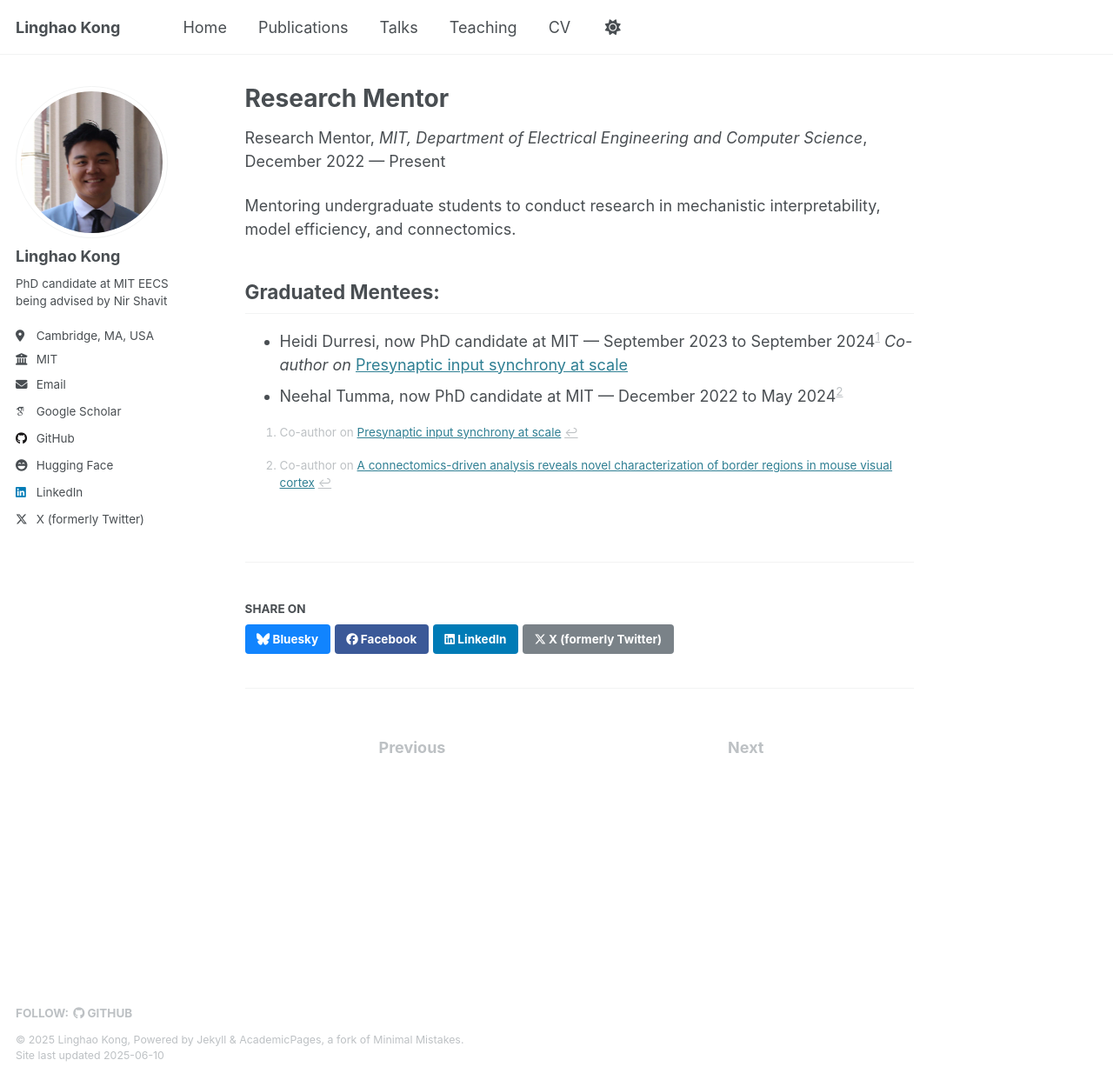
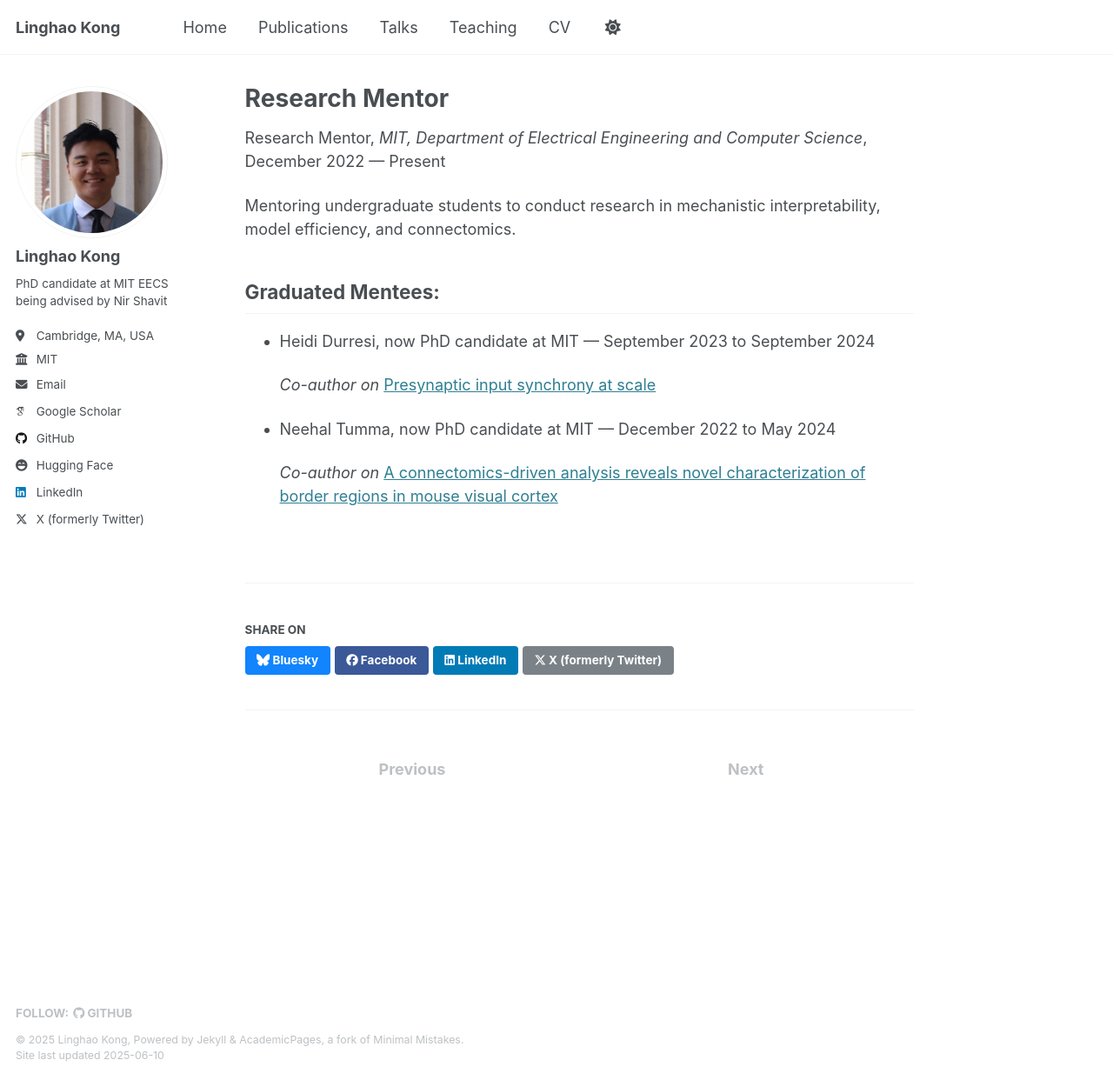
Before and after one commit to Lin-K76/Lin-K76.github.io, a Jekyll site: the page built from _teaching/2022-research.md, in a window 1280 px wide and 1242 px high. Shown: the whole window at 87% size. Built offline with Jekyll 4.4.1, drawn with Linux system fonts in a browser that asks for light colours; some web fonts are replaced.

Commit message:
Updates formatting

```diff
--- a/_teaching/2022-research.md
+++ b/_teaching/2022-research.md
@@ -14,9 +14,10 @@ Mentoring undergraduate students to conduct research in mechanistic interpretabi
 
 ## Graduated Mentees:
 
-- Heidi Durresi, now PhD candidate at MIT &mdash; September 2023 to September 2024[^2025-presynaptic]
-  _Co-author on_ [Presynaptic input synchrony at scale](https://lin-k76.github.io/publication/2025-presynaptic)
-- Neehal Tumma, now PhD candidate at MIT &mdash; December 2022 to May 2024[^2025-connectomics]
+- Heidi Durresi, now PhD candidate at MIT &mdash; September 2023 to September 2024
 
-[^2025-presynaptic]: Co-author on [Presynaptic input synchrony at scale](https://lin-k76.github.io/publication/2025-presynaptic)
-[^2025-connectomics]: Co-author on [A connectomics-driven analysis reveals novel characterization of border regions in mouse visual cortex](https://lin-k76.github.io/publication/2025-connectomics)
+  _Co-author on_ [Presynaptic input synchrony at scale](/publication/2025-presynaptic)
+
+- Neehal Tumma, now PhD candidate at MIT &mdash; December 2022 to May 2024
+
+  _Co-author on_ [A connectomics-driven analysis reveals novel characterization of border regions in mouse visual cortex](/publication/2025-connectomics)
```
